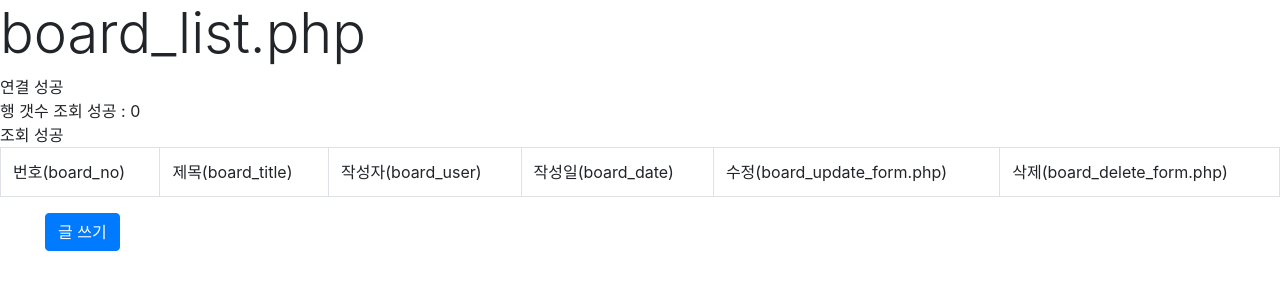
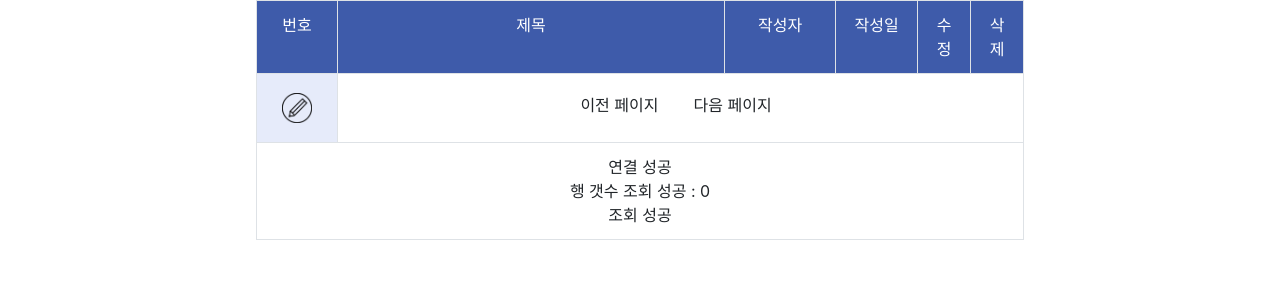
Before and after one commit to chynggi/LearningMan, a PHP site: page /DataAnalysticsBoardList.php in a window 1280 px wide. Shown: the top 300 px of the page. Run offline with PHP 8.4, Linux system fonts and the light colour scheme; data that the repository does not hold is empty; some libraries are stand-ins or nearby versions.

Commit message:
게시판진행중

```diff
--- a/TeamProjPHP/DataAnalystics/DataAnalysticsBoardList.php
+++ b/TeamProjPHP/DataAnalystics/DataAnalysticsBoardList.php
@@ -1,14 +1,40 @@
 <!DOCTYPE html>
 <html>
+
 <head>
+
 <meta http-equiv="Content-Type" content="text/html; charset=UTF-8">
 <title>데이터 분석 게시판 리스트</title>
+
+<link href="./css/bootstrap.css" rel='stylesheet' type='text/css'>
+<link href="./css/boost.css" rel='stylesheet' type='text/css'>
+<link href="//maxcdn.bootstrapcdn.com/bootstrap/4.1.1/css/bootstrap.min.css" rel="stylesheet" id="bootstrap-css">
+<script src="//maxcdn.bootstrapcdn.com/bootstrap/4.1.1/js/bootstrap.min.js"></script>
+<script src="//cdnjs.cloudflare.com/ajax/libs/jquery/3.2.1/jquery.min.js"></script>
 <link rel="stylesheet" href="./css/bootstrap.css">
 <script type="text/javascript" src="./js/bootstrap.js"></script>
+
+<style type="text/css">
+.jumbotron {
+	background-image: url('./DataAnalysticsImg/jumbotronBackground.jpg');
+	background-size: cover;
+	text-shadow: black 0.5em 0.5em 0.5em;
+	color: black;
+}
+
+.img-button1 {
+        background: url( "./DataAnalysticsImg/글쓰기.png" ) no-repeat;
+        border: none;
+        width: 32px;
+        height: 32px;
+        cursor: pointer;
+      }
+</style>
+
 </head>
 
 <body>
-	<h1 class="display-4">board_list.php</h1>
+        <table class="table table-bordered" border="1" align = "center" style="width:60%;">
         <?php
         $currentPage = 1;
 
@@ -19,14 +45,6 @@
         // mysqli_connect()함수로 커넥션 객체 생성
         $conn = mysqli_connect("localhost", "root", "", "test");
 
-        // 커넥션 객체 생성 확인
-        if ($conn) {
-            echo "연결 성공<br>";
-        }
-        else {
-            die("연결 실패 : " . mysqli_error());
-        }
-
         // 페이징 작업을 위한 테이블 내 전체 행 갯수 조회 쿼리
         $sqlCount = "SELECT count(*) FROM board";
         $resultCount = mysqli_query($conn, $sqlCount); // resultSet과유사
@@ -35,84 +53,107 @@
             $totalRowNum = $rowCount["count(*)"]; // php는 지역 변수를 밖에서 사용 가능.
         }
 
-        // 행 갯수 조회 쿼리가 실행 됐는지 여부
-        if ($resultCount) {
-            echo "행 갯수 조회 성공 : " . $totalRowNum . "<br>";
-        }
-        else {
-            echo "결과 없음: " . mysqli_error($conn);
-        }
-
-        $rowPerPage = 20; // 페이지당 보여줄 게시물 행의 수
-
+        $rowPerPage = 10; // 페이지당 보여줄 게시물 행의 수
         $begin = ($currentPage - 1) * $rowPerPage;
 
         // board 테이블을 조회해서 board_no, board_title, board_user, board_date 필드 값을 내림차순으로 정렬하여 모두 가져 오는 쿼리
         // 입력된 begin값과 rowPerPage 값에 따라 가져오는 행의 시작과 갯수가 달라지는 쿼리
         $sql = "SELECT board_no, board_title, board_user, board_date FROM board order by board_no desc limit " . $begin . "," . $rowPerPage . "";
-
-        // 1페이지 limit 0,5 만약 10페이지 limit 45,5
         $result = mysqli_query($conn, $sql);
-
-        // 쿼리 조회 결과가 있는지 확인
-        if ($result) {
-            echo "조회 성공";
-        }
-        else {
-            echo "결과 없음: " . mysqli_error($conn);
-        }
         ?>
 
-        <table class="table table-bordered" border="1">
-
 		<tr>
-			<td>번호(board_no)</td>
-			<td>제목(board_title)</td>
-			<td>작성자(board_user)</td>
-			<td>작성일(board_date)</td>
-			<td>수정(board_update_form.php)</td>
-			<td>삭제(board_delete_form.php)</td>
+			<td align = "center" bgcolor = "#3e5baa" style="width:7%;"><font color = "white">번호</font></td>
+			<td align = "center" bgcolor = "#3e5baa" style="width:53%;"><font color = "white">제목</font></td>
+			<td align = "center" bgcolor = "#3e5baa" style="width:15%;"><font color = "white">작성자</font></td>
+			<td align = "center" bgcolor = "#3e5baa" style="width:11%;"><font color = "white">작성일</font></td>
+			<td align = "center" bgcolor = "#3e5baa" style="width:7%;"><font color = "white">수정</font></td>
+			<td align = "center" bgcolor = "#3e5baa" style="width:7%;"><font color = "white">삭제</font></td>
 		</tr>
 
             <?php
-
             // 반복문을 이용하여 result 변수에 담긴 값을 row변수에
             // 계속 담아서 row변수의 값을 테이블에 출력한다.
             while ($row = mysqli_fetch_array($result)) {
                 ?>
                 <tr>
-					<td>
+					<td align = "center" bgcolor = "#e6ebfa">
                         <?php
                         echo $row["board_no"];
                         ?>
                    </td>
 					<td>
     					<?php
-                        echo "<a href='./board_detail.php?board_no=" . $row["board_no"] . "'>";
+                        echo "<a href='./boardDetail.php?board_no=" . $row["board_no"] . "'>";
                         echo $row["board_title"];
                         echo "</a>";
                         ?>
                     </td>
-					<td>
+					<td align = "center">
                         <?php
                         echo $row["board_user"];
                         ?>
                     </td>
-					<td>
+					<td align = "center">
                         <?php
                         echo $row["board_date"];
                         ?>
-                    </td>
+                    </td >
 						<?php
-                        echo "<td><a href='./board_update_form.php?board_no=" . $row["board_no"] . "'>수정</a></td>";
-                        echo "<td><a href='./board_delete_form.php?board_no=" . $row["board_no"] . "'>삭제</a></td>";
+                        echo "<td align = 'center'><a class='btn btn-primary2' href='./boardUpdate.php?board_no=" . $row["board_no"] . "'>수정</a></td>";
+                        echo "<td align = 'center'><a class='btn btn-primary2' href='./boardDelete.php?board_no=" . $row["board_no"] . "'>삭제</a></td>";
                         ?>
                 	</tr>
             <?php
             }
             // 와일루프 종료
             ?>
+			<tr>
+            	<td bgcolor = "#e6ebfa">
+            		<a class="btn btn-primary2" href="./DataAnalysticsBoardAdd.php" >
+  					<img src="./DataAnalysticsImg/글쓰기.png" width="30" height="30" title = "글쓰기" alt="글쓰기 로고">
+  					</a>
+            	</td>
+            	<td align = "center" colspan = "20">
+            		<?php
+            			echo "<a class='btn btn-primary2' href ='./DataAnalysticsBoardList.php?currentPage=" . ($currentPage - 1) . "'>이전 페이지</a>&nbsp;&nbsp;";
+            			echo "<a class='btn btn-primary2' href='./DataAnalysticsBoardList.php?currentPage=" . ($currentPage + 1) . "'>다음 페이지</a>&nbsp;&nbsp;";
+            		?>
+            	</td>
+            </tr>
+            <?php
+            echo ("<tr>");
+            echo ("<td align = 'center' colspan = '6'>");
 
+            if ($conn) {
+                echo "연결 성공<br>";
+            }
+            else {
+                die("연결 실패 : " . mysqli_error());
+            }
+
+            if ($rowCount = mysqli_fetch_array($resultCount)) {
+
+            }
+
+            if ($resultCount) {
+                echo "행 갯수 조회 성공 : " . $totalRowNum . "<br>";
+            }
+            else {
+                echo "결과 없음: " . mysqli_error($conn);
+            }
+
+            if ($result) {
+                echo "조회 성공";
+
+            }
+            else {
+                echo "결과 없음: " . mysqli_error($conn);
+            }
+
+            echo ("</td>");
+            echo ("</tr>");
+            ?>
         </table>
 
         &nbsp;&nbsp;&nbsp;&nbsp;&nbsp;
@@ -124,7 +165,7 @@
 
             // 이전 버튼이 클릭될때 GET방식으로 currentPage변수 값에
             // 1을 뺀 값이 넘어가도록 함
-            echo "<a class='btn btn-primary2' href ='./board_list.php?currentPage=" . ($currentPage - 1) . "'>이전</a>&nbsp;&nbsp;&nbsp;&nbsp;&nbsp;";
+         //   echo "<a class='btn btn-primary2' href ='./board_list.php?currentPage=" . ($currentPage - 1) . "'>이전</a>&nbsp;&nbsp;&nbsp;&nbsp;&nbsp;";
         }
 
         $lastPage = ($totalRowNum - 1) / $rowPerPage;
@@ -139,27 +180,11 @@
 
             // 다음 버튼이 클릭될때 GET방식으로 currentPage변수 값에
             // 1을 더한 값이 넘어가도록 함
-            echo "<a class='btn btn-primary2' href='./board_list.php?currentPage=" . ($currentPage + 1) . "'>다음</a>";
+          //  echo "<a class='btn btn-primary2' href='./board_list.php?currentPage=" . ($currentPage + 1) . "'>다음</a>&nbsp;&nbsp;&nbsp;&nbsp;&nbsp;";
         }
-
         mysqli_close($conn); // 중요: 디비서버의 메모리를 효율적으로 운영
-
         ?>
-
-        &nbsp;&nbsp;&nbsp;
-
-        <a class="btn btn-primary" href="./board_add_form.php">글 쓰기</a>
-
 	<br>
-
-	<br>
-
-	<br>
-
-	<br>
-
-	<br>
-
 </body>
 
 </html>
```
Also changed, not shown: TeamProjPHP/DataAnalystics/DataAnalysticsBoardAdd.php (added, +118 -0 lines), TeamProjPHP/DataAnalystics/DataAnalysticsImg/글쓰기.png (added).
